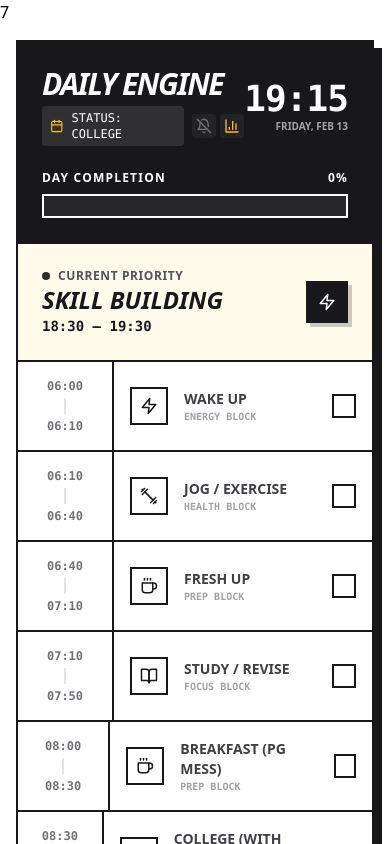
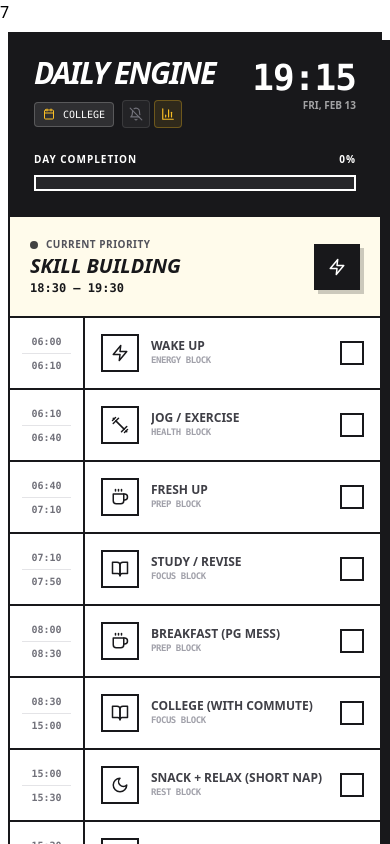
Before and after one commit to MinimalPomo/dailyengine, a React (Vite) app: page / in a window 390 px wide. Shown: the top 844 px of the page. Built offline with nearby package versions, Linux system fonts and the light colour scheme.

Commit message:
Refactor App component and update layout
Refactor App component for improved readability and performance. Adjust layout and styling for better user experience.

```diff
--- a/src/App.jsx
+++ b/src/App.jsx
@@ -1,8 +1,6 @@
 import React, { useState, useEffect, useMemo, useRef } from 'react';
 import {
-  Clock,
   CheckCircle2,
-  Circle,
   Calendar,
   Zap,
   Coffee,
@@ -27,7 +25,6 @@ const App = () => {
     const saved = localStorage.getItem('routine_completed_tasks');
     const lastReset = localStorage.getItem('routine_last_reset');
     const today = new Date().toDateString();
-
     if (lastReset !== today) return [];
     return saved ? JSON.parse(saved) : [];
   });
@@ -124,10 +121,7 @@ const App = () => {
       : 0;
 
     setHistory(prev => {
-      const updated = {
-        ...prev,
-        [todayStr]: completionRate
-      };
+      const updated = { ...prev, [todayStr]: completionRate };
       localStorage.setItem('routine_history', JSON.stringify(updated));
       return updated;
     });
@@ -141,19 +135,16 @@ const App = () => {
 
   const progress = Math.round((completedTasks.length / activeSchedule.length) * 100);
 
-  // FIXED ANALYTICS HELPERS
   const analyticsData = useMemo(() => {
     const dates = [];
     for (let i = 6; i >= 0; i--) {
       const d = new Date();
       d.setDate(d.getDate() - i);
       const str = d.toDateString();
-      // Ensure we have a number even if history is empty
       const value = history[str] !== undefined ? history[str] : 0;
       dates.push({
         label: d.toLocaleDateString(undefined, { weekday: 'short' }),
         value: value,
-        fullDate: str,
         isToday: str === new Date().toDateString()
       });
     }
@@ -163,12 +154,10 @@ const App = () => {
   const streakCount = useMemo(() => {
     let count = 0;
     const historyKeys = Object.keys(history).sort((a, b) => new Date(b) - new Date(a));
-
     for (let key of historyKeys) {
-      if (history[key] >= 80) { // Threshold for streak: 80% completion
-        count++;
-      } else {
-        if (key === new Date().toDateString()) continue; // Ignore today if not yet complete
+      if (history[key] >= 80) count++;
+      else {
+        if (key === new Date().toDateString()) continue;
         break;
       }
     }
@@ -176,159 +165,90 @@ const App = () => {
   }, [history]);
 
   return (
-    <div className="min-h-screen bg-white text-zinc-900 font-sans p-4 md:p-8">
+    <div className="min-h-screen bg-white text-zinc-900 font-sans p-2 md:p-8">
       <div className="max-w-2xl mx-auto border-2 border-zinc-900 shadow-[8px_8px_0px_0px_rgba(24,24,27,1)] overflow-hidden relative">
 
+        {/* Analytics Overlay */}
         {showAnalytics && (
           <div className="absolute inset-0 z-50 bg-white border-b-2 border-zinc-900 flex flex-col animate-in slide-in-from-top duration-300">
             <div className="p-6 bg-zinc-900 text-white flex justify-between items-center">
-              <div className="flex items-center gap-2">
-                <BarChart3 size={20} className="text-amber-400" />
-                <h2 className="text-2xl font-black uppercase italic tracking-tighter">Performance Lab</h2>
+              <div className="flex items-center gap-2 text-amber-400"><BarChart3 size={20}/><h2 className="text-2xl font-black uppercase italic tracking-tighter text-white">Performance Lab</h2></div>
+              <button onClick={() => setShowAnalytics(false)} className="bg-white text-zinc-900 p-1 border-2 border-zinc-900"><X size={20} /></button>
             </div>
-              <button
-                onClick={() => setShowAnalytics(false)}
-                className="bg-white text-zinc-900 p-1 border-2 border-zinc-900 shadow-[2px_2px_0px_0px_rgba(255,255,255,0.3)] hover:translate-x-0.5 hover:translate-y-0.5 transition-transform"
-              >
-                <X size={20} />
-              </button>
-            </div>
-
-            <div className="p-6 flex-grow overflow-y-auto">
-              <div className="grid grid-cols-1 gap-6">
+            <div className="p-6 flex-grow overflow-y-auto space-y-6">
               <div className="border-2 border-zinc-900 p-6 bg-zinc-50 shadow-[4px_4px_0px_0px_rgba(24,24,27,1)]">
-                  <h3 className="text-xs font-black uppercase mb-8 flex items-center gap-2 text-zinc-500">
-                    <History size={14} /> 7-Day Completion Rate
-                  </h3>
+                <h3 className="text-xs font-black uppercase mb-8 flex items-center gap-2 text-zinc-500"><History size={14} /> 7-Day Completion Rate</h3>
                 <div className="h-48 flex items-end justify-between gap-1 md:gap-2 px-1">
                   {analyticsData.map((day, idx) => (
                     <div key={idx} className="flex-1 flex flex-col items-center group relative h-full justify-end">
-                        <div className="absolute -top-6 bg-zinc-900 text-white text-[10px] px-2 py-1 opacity-0 group-hover:opacity-100 transition-opacity font-mono z-10 whitespace-nowrap">
-                          {day.value}%
-                        </div>
-                        <div
-                          className={`w-full border-2 border-zinc-900 transition-all duration-700 ease-out ${day.isToday ? 'bg-amber-400' : 'bg-zinc-300'} group-hover:brightness-95`}
-                          style={{ height: `${Math.max(day.value, 5)}%` }} // Show min 5% for visibility
-                        />
-                        <span className={`text-[9px] md:text-[10px] font-black uppercase mt-2 ${day.isToday ? 'text-zinc-900' : 'text-zinc-400'}`}>
-                          {day.label}
-                        </span>
+                      <div className="absolute -top-6 bg-zinc-900 text-white text-[10px] px-2 py-1 opacity-0 group-hover:opacity-100 transition-opacity font-mono z-10">{day.value}%</div>
+                      <div className={`w-full border-2 border-zinc-900 transition-all duration-700 ${day.isToday ? 'bg-amber-400' : 'bg-zinc-300'}`} style={{ height: `${Math.max(day.value, 5)}%` }} />
+                      <span className={`text-[9px] md:text-[10px] font-black uppercase mt-2 ${day.isToday ? 'text-zinc-900' : 'text-zinc-400'}`}>{day.label}</span>
                     </div>
                   ))}
                 </div>
               </div>
-
               <div className="grid grid-cols-2 gap-4">
-                  <div className="border-2 border-zinc-900 p-4 bg-emerald-50 shadow-[4px_4px_0px_0px_rgba(16,185,129,0.2)]">
-                    <p className="text-[10px] font-black uppercase text-emerald-700">Streak (80%+)</p>
-                    <p className="text-3xl font-black italic">{streakCount} Days</p>
-                  </div>
-                  <div className="border-2 border-zinc-900 p-4 bg-amber-50 shadow-[4px_4px_0px_0px_rgba(245,158,11,0.2)]">
-                    <p className="text-[10px] font-black uppercase text-amber-700">Weekly Avg</p>
-                    <p className="text-3xl font-black italic">
-                      {Math.round(analyticsData.reduce((acc, curr) => acc + curr.value, 0) / 7)}%
-                    </p>
-                  </div>
-                </div>
+                <div className="border-2 border-zinc-900 p-4 bg-emerald-50"><p className="text-[10px] font-black uppercase text-emerald-700 text-center">Streak</p><p className="text-3xl font-black italic text-center">{streakCount} Days</p></div>
+                <div className="border-2 border-zinc-900 p-4 bg-amber-50"><p className="text-[10px] font-black uppercase text-amber-700 text-center">Weekly Avg</p><p className="text-3xl font-black italic text-center">{Math.round(analyticsData.reduce((acc, curr) => acc + curr.value, 0) / 7)}%</p></div>
               </div>
             </div>
           </div>
         )}
 
+        {/* Header */}
         <header className="bg-zinc-900 text-white p-6 border-b-2 border-zinc-900">
-          <div className="flex justify-between items-center mb-6">
-            <div className="space-y-1">
-              <h1 className="text-3xl font-black tracking-tighter uppercase italic">Daily Engine</h1>
+          <div className="flex justify-between items-start mb-6">
+            <div className="space-y-3">
+              <h1 className="text-3xl font-black tracking-tighter uppercase italic leading-none">Daily Engine</h1>
               <div className="flex items-center gap-2">
-                <div className="flex items-center gap-2 bg-white/10 px-2 py-1 rounded text-xs font-mono">
-                  <Calendar size={14} className="text-amber-400" />
-                  <span>{isOffDay ? 'STATUS: OFF-DAY' : 'STATUS: COLLEGE'}</span>
+                <div className="flex items-center gap-2 bg-white/10 px-2 py-1 rounded text-[10px] font-mono border border-white/20">
+                  <Calendar size={12} className="text-amber-400" />
+                  <span>{isOffDay ? 'OFF-DAY' : 'COLLEGE'}</span>
                 </div>
-                <div className="flex items-center gap-1">
-                  <button
-                    onClick={requestNotificationPermission}
-                    className={`p-1 rounded transition-colors ${notificationsEnabled ? 'text-emerald-400 bg-emerald-400/10' : 'text-zinc-500 bg-white/5'}`}
-                    title={notificationsEnabled ? "Notifications Active" : "Enable Notifications"}
-                  >
-                    {notificationsEnabled ? <Bell size={16} /> : <BellOff size={16} />}
-                  </button>
-                  <button
-                    onClick={() => setShowAnalytics(true)}
-                    className="p-1 rounded transition-colors text-amber-400 bg-white/5 hover:bg-white/10"
-                    title="View Analytics"
-                  >
-                    <BarChart3 size={16} />
-                  </button>
+                <div className="flex gap-1">
+                  <button onClick={requestNotificationPermission} className={`p-1.5 rounded border ${notificationsEnabled ? 'text-emerald-400 border-emerald-400/30 bg-emerald-400/10' : 'text-zinc-500 border-white/10 bg-white/5'}`}>{notificationsEnabled ? <Bell size={14} /> : <BellOff size={14} />}</button>
+                  <button onClick={() => setShowAnalytics(true)} className="p-1.5 rounded border border-amber-400/30 text-amber-400 bg-amber-400/10"><BarChart3 size={14} /></button>
                 </div>
               </div>
             </div>
             <div className="text-right">
               <div className="text-4xl font-mono font-black tracking-tight">{currentTime.toLocaleTimeString([], { hour: '2-digit', minute: '2-digit', hour12: false })}</div>
-              <div className="text-[10px] font-bold opacity-60 uppercase">{currentTime.toLocaleDateString(undefined, { weekday: 'long', day: 'numeric', month: 'short' })}</div>
+              <div className="text-[10px] font-bold opacity-60 uppercase">{currentTime.toLocaleDateString(undefined, { weekday: 'short', day: 'numeric', month: 'short' })}</div>
             </div>
           </div>
-
           <div className="space-y-2">
-            <div className="flex justify-between text-xs font-black uppercase tracking-widest">
-              <span>Day Completion</span>
-              <span>{progress}%</span>
-            </div>
-            <div className="w-full bg-zinc-800 h-6 border-2 border-white overflow-hidden">
-              <div
-                className="h-full bg-amber-400 transition-all duration-500"
-                style={{ width: `${progress}%` }}
-              />
-            </div>
+            <div className="flex justify-between text-[10px] font-black uppercase tracking-widest"><span>Day Completion</span><span>{progress}%</span></div>
+            <div className="w-full bg-zinc-800 h-4 border-2 border-white overflow-hidden"><div className="h-full bg-amber-400 transition-all duration-500" style={{ width: `${progress}%` }} /></div>
           </div>
         </header>
 
-        <div className="p-6 bg-amber-50 border-b-2 border-zinc-900 flex justify-between items-center">
+        {/* Current Priority */}
+        <div className="p-5 bg-amber-50 border-b-2 border-zinc-900 flex justify-between items-center">
           <div>
-            <div className="flex items-center gap-2 mb-1">
-              <div className="w-2 h-2 rounded-full bg-zinc-900 animate-pulse" />
-              <span className="text-xs font-black uppercase text-zinc-600 tracking-wider">Current Priority</span>
+            <div className="flex items-center gap-2 mb-1"><div className="w-2 h-2 rounded-full bg-zinc-900 animate-pulse" /><span className="text-[10px] font-black uppercase text-zinc-600 tracking-wider">Current Priority</span></div>
+            <h2 className="text-xl font-black uppercase italic leading-none">{currentTask.label}</h2>
+            <p className="font-mono text-xs mt-1 font-bold">{currentTask.time} — {currentTask.end}</p>
           </div>
-            <h2 className="text-2xl font-black uppercase italic leading-none">{currentTask.label}</h2>
-            <p className="font-mono text-sm mt-1 font-bold">{currentTask.time} — {currentTask.end}</p>
-          </div>
-          <div className="bg-zinc-900 text-white p-3 rounded-none shadow-[4px_4px_0px_0px_rgba(0,0,0,0.2)]">
-            {currentTask.icon}
-          </div>
+          <div className="bg-zinc-900 text-white p-3 border-2 border-zinc-900 shadow-[4px_4px_0px_0px_rgba(0,0,0,0.2)]">{currentTask.icon}</div>
         </div>
 
+        {/* Timeline Grid Layout - Corrected for alignment */}
         <div className="p-0">
           {activeSchedule.map((item) => {
             const isCompleted = completedTasks.includes(item.id);
             const isCurrent = currentTask.id === item.id;
-
             return (
-              <div
-                key={item.id}
-                onClick={() => toggleTask(item.id)}
-                className={`group flex border-b-2 border-zinc-900 last:border-b-0 cursor-pointer transition-colors ${
-                  isCurrent ? 'bg-zinc-100' : isCompleted ? 'bg-zinc-50' : 'bg-white hover:bg-zinc-50'
-                }`}
-              >
-                <div className={`w-24 p-4 font-mono text-xs font-black border-r-2 border-zinc-900 flex flex-col justify-center items-center ${isCurrent ? 'bg-zinc-900 text-white' : 'text-zinc-500'}`}>
+              <div key={item.id} onClick={() => toggleTask(item.id)} className={`grid grid-cols-[75px_1fr] border-b-2 border-zinc-900 last:border-b-0 cursor-pointer transition-colors ${isCurrent ? 'bg-zinc-100' : isCompleted ? 'bg-zinc-50' : 'bg-white hover:bg-zinc-50'}`}>
+                <div className={`p-3 font-mono text-[10px] font-black border-r-2 border-zinc-900 flex flex-col justify-center items-center gap-1 ${isCurrent ? 'bg-zinc-900 text-white' : 'text-zinc-500'}`}>
                   <span>{item.time}</span>
-                  <div className={`w-0.5 h-4 my-1 ${isCurrent ? 'bg-white/20' : 'bg-zinc-200'}`} />
+                  <div className={`w-full h-[1px] ${isCurrent ? 'bg-white/20' : 'bg-zinc-200'}`} />
                   <span>{item.end}</span>
                 </div>
-
-                <div className={`flex-grow p-4 flex items-center gap-4 ${isCompleted ? 'opacity-40 grayscale' : ''}`}>
-                  <div className={`p-2 border-2 border-zinc-900 bg-white ${isCurrent ? 'shadow-[3px_3px_0px_0px_rgba(24,24,27,1)]' : ''}`}>
-                    {item.icon}
-                  </div>
-                  <div className="flex-grow">
-                    <h3 className={`font-black uppercase text-sm ${isCurrent ? 'text-zinc-900' : 'text-zinc-700'} ${isCompleted ? 'line-through' : ''}`}>
-                      {item.label}
-                    </h3>
-                    <p className="text-[10px] font-mono font-bold text-zinc-400">{item.type.toUpperCase()} BLOCK</p>
-                  </div>
-
-                  <div className={`w-6 h-6 border-2 border-zinc-900 flex items-center justify-center transition-all ${isCompleted ? 'bg-zinc-900' : 'bg-white'}`}>
-                    {isCompleted && <CheckCircle2 size={16} className="text-white" />}
-                  </div>
+                <div className={`p-4 flex items-center gap-3 overflow-hidden ${isCompleted ? 'opacity-40 grayscale' : ''}`}>
+                  <div className={`shrink-0 p-2 border-2 border-zinc-900 bg-white ${isCurrent ? 'shadow-[3px_3px_0px_0px_rgba(24,24,27,1)]' : ''}`}>{item.icon}</div>
+                  <div className="min-w-0 flex-grow"><h3 className={`font-black uppercase text-xs truncate ${isCurrent ? 'text-zinc-900' : 'text-zinc-700'} ${isCompleted ? 'line-through' : ''}`}>{item.label}</h3><p className="text-[9px] font-mono font-bold text-zinc-400 tracking-tighter">{item.type.toUpperCase()} BLOCK</p></div>
+                  <div className={`shrink-0 w-6 h-6 border-2 border-zinc-900 flex items-center justify-center transition-all ${isCompleted ? 'bg-zinc-900' : 'bg-white'}`}>{isCompleted && <CheckCircle2 size={14} className="text-white" />}</div>
                 </div>
               </div>
             );
@@ -336,20 +256,10 @@ const App = () => {
         </div>
       </div>
 
+      {/* Footer */}
       <div className="max-w-2xl mx-auto mt-6 flex justify-between items-center px-2">
         <p className="text-[10px] font-black uppercase tracking-[0.2em] text-zinc-400">DISCIPLINE IS FREEDOM</p>
-        <button
-          onClick={() => {
-            if(window.confirm('Reset all engine data including history?')) {
-              setCompletedTasks([]);
-              setHistory({});
-              localStorage.clear();
-            }
-          }}
-          className="text-[10px] font-black uppercase tracking-tighter border-b-2 border-zinc-900 hover:text-zinc-500 hover:border-zinc-300"
-        >
-          Factory Reset
-        </button>
+        <button onClick={() => { if(window.confirm('Factory Reset?')) { setCompletedTasks([]); setHistory({}); localStorage.clear(); } }} className="text-[10px] font-black uppercase tracking-tighter border-b-2 border-zinc-900">Factory Reset</button>
       </div>
     </div>
   );
```
Lines whose indentation alone changed are shown as unchanged.
